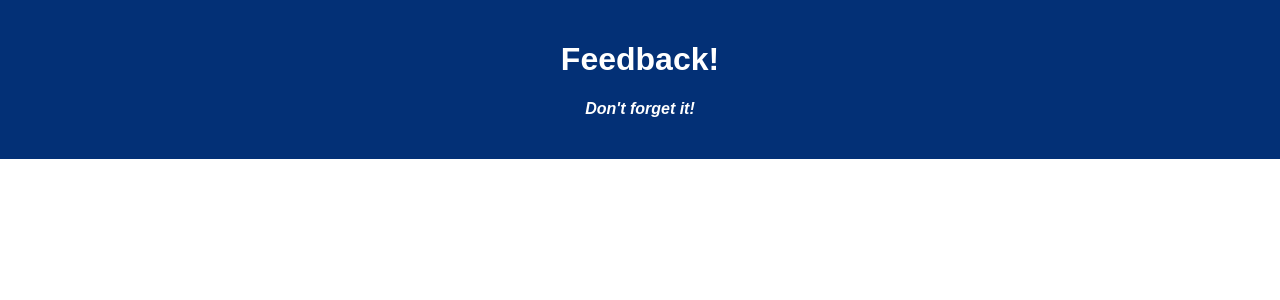
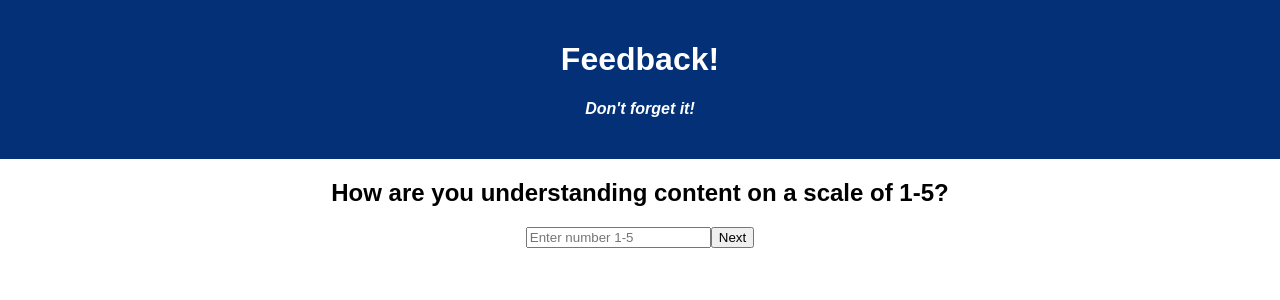
Before and after one commit to driftpvp/weekend-redux-feedback-loop, a React (Create React App) app: page /Understanding in a window 1280 px wide. Shown: the top 300 px of the page. Built offline with nearby package versions, Linux system fonts and the light colour scheme.

Commit message:
form and button added

```diff
--- a/src/components/App/App.jsx
+++ b/src/components/App/App.jsx
@@ -1,16 +1,29 @@
 import React from 'react';
 import axios from 'axios';
 import './App.css';
+import { BrowserRouter as Router, Route, Link  } from 'react-router-dom';
+
+//Components
+import FeelingToday from '../FeelingToday/FeelingToday';
+import Understanding from '../Understanding/Understanding';
 
 function App() {
 
   return (
+    <Router>
       <div className='App'>
         <header className='App-header'>
           <h1 className='App-title'>Feedback!</h1>
           <h4>Don't forget it!</h4>
         </header>
+
+        <div>
+            <Route exact path= "/" component={FeelingToday} />
+            <Route exact path= "/Understanding" component={Understanding} />
         </div>
+
+      </div>
+    </Router>
   );
 }
 
--- a/src/components/FeelingToday/FeelingToday.jsx
+++ b/src/components/FeelingToday/FeelingToday.jsx
@@ -0,0 +1,38 @@
+import React, { useState } from "react";
+import { useDispatch, useSelector } from 'react-redux';
+import { BrowserRouter as Router, Route, Link } from "react-router-dom/cjs/react-router-dom.min";
+
+
+function FeelingToday({scaleCount}) {
+    const feelingToday = useSelector(store => store.scaleCount);
+
+    const dispatch = useDispatch();
+
+    const [newScale, setNewScale] = useState(1)
+
+    const addFeeling = (event) => {
+        event.preventDefault()
+        dispatch({type: 'ADD_SCALE', payload: newScale})
+        setNewScale(1)
+    }
+
+    const nextPage = () => {
+
+        return (
+              <h1>
+                <Link href="/Understanding"></Link>
+              </h1>
+        )
+    }
+
+    return (
+        <div>
+            <h2>How are you feeling today on a scale of 1-5?</h2>
+            <input type="number" name="feeling" placeholder="Enter number 1-5"
+            value={scaleCount} onChange={event => setNewScale(event.target.value)} />
+            <button onClick={nextPage}>Next</button>
+        </div>
+    )
+}
+
+export default FeelingToday
--- a/src/components/Understanding/Understanding.jsx
+++ b/src/components/Understanding/Understanding.jsx
@@ -0,0 +1,38 @@
+import React, { useState } from "react";
+import { useDispatch, useSelector } from 'react-redux';
+import { BrowserRouter as Router, Route, Link } from "react-router-dom/cjs/react-router-dom.min";
+
+
+function Understanding({scaleCount}) {
+    const understanding = useSelector(store => store.scaleCount);
+
+    const dispatch = useDispatch();
+
+    const [newScale, setNewScale] = useState(1)
+
+    const addUnderstanding = (event) => {
+        event.preventDefault()
+        dispatch({type: 'ADD_SCALE', payload: newScale})
+        setNewScale(1)
+    }
+
+    const nextPage = () => {
+
+        return (
+              <h1>
+                <Link href="/Understanding"></Link>
+              </h1>
+        )
+    }
+
+    return (
+        <div>
+            <h2>How are you understanding content on a scale of 1-5?</h2>
+            <input type="number" name="understanding" placeholder="Enter number 1-5"
+            value={scaleCount} onChange={event => setNewScale(event.target.value)} />
+            <button onClick={nextPage}>Next</button>
+        </div>
+    )
+}
+
+export default Understanding
--- a/src/index.js
+++ b/src/index.js
@@ -9,22 +9,33 @@ import App from './components/App/App';
 // Redux
 import { createStore, applyMiddleware, combineReducers } from 'redux';
 import { Provider } from 'react-redux';
+import logger from 'redux-logger';
 
 
 //reducer
 const scaleCount = (state = 0 , action) => {
     console.log('reducer is go');
+    if (action.type === 'ADD_SCALE') {
+        return [...state, action.payload];
+    }
     return state;
 };
 
 //store
 const storeInstance = createStore (
-    scaleCount
+    combineReducers({
+        scaleCount
+    }),
+    applyMiddleware(logger)
 );
 
 const root = ReactDOM.createRoot(document.getElementById('root'));
 root.render(
-    <React.StrictMode store={storeInstance}>
-        <App />
+    <React.StrictMode>
+        <Provider store={storeInstance}>
+            <App />
+        </Provider>
     </React.StrictMode>
 );
+
+export {storeInstance};
```
Lines whose indentation alone changed are shown as unchanged.
